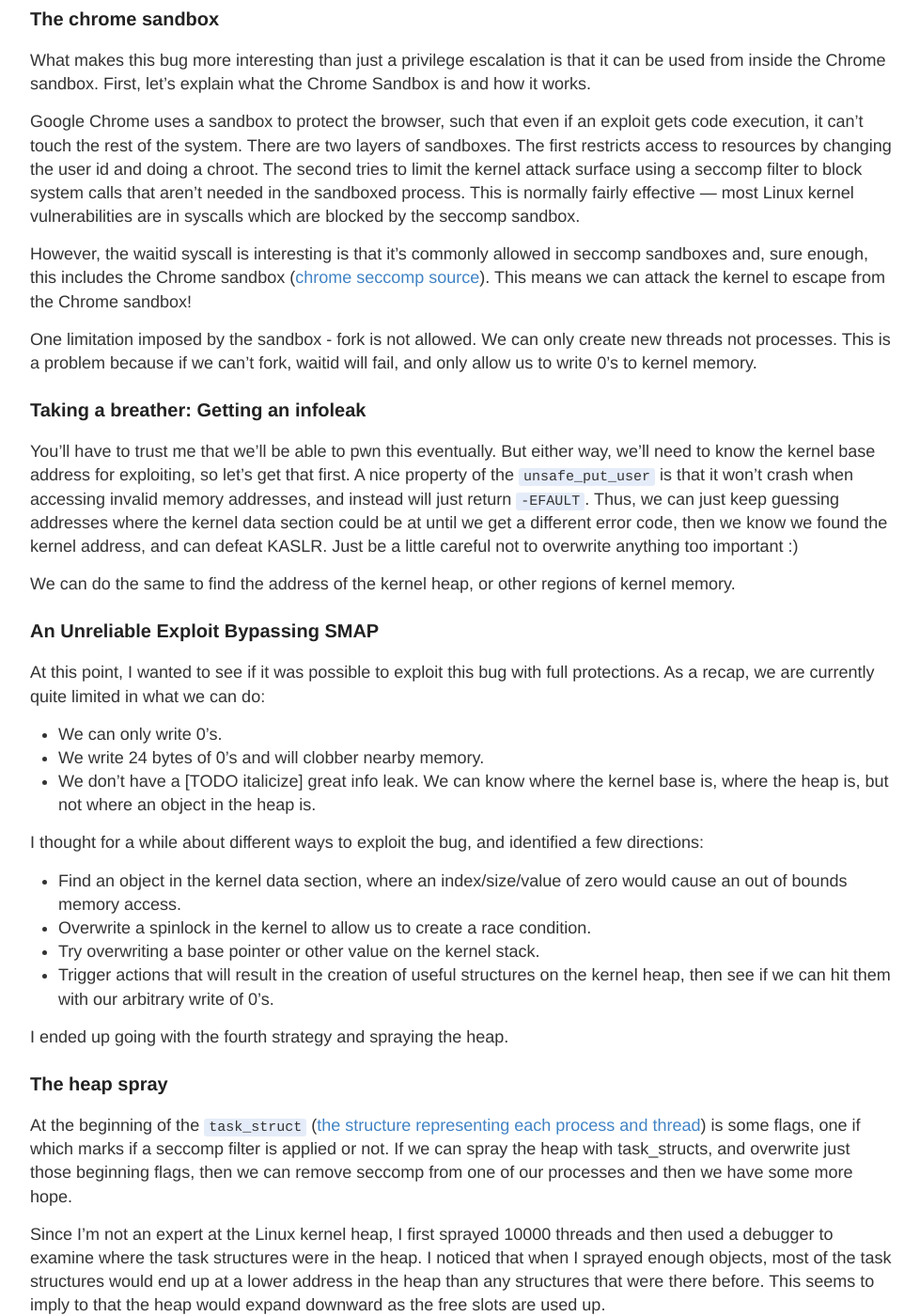
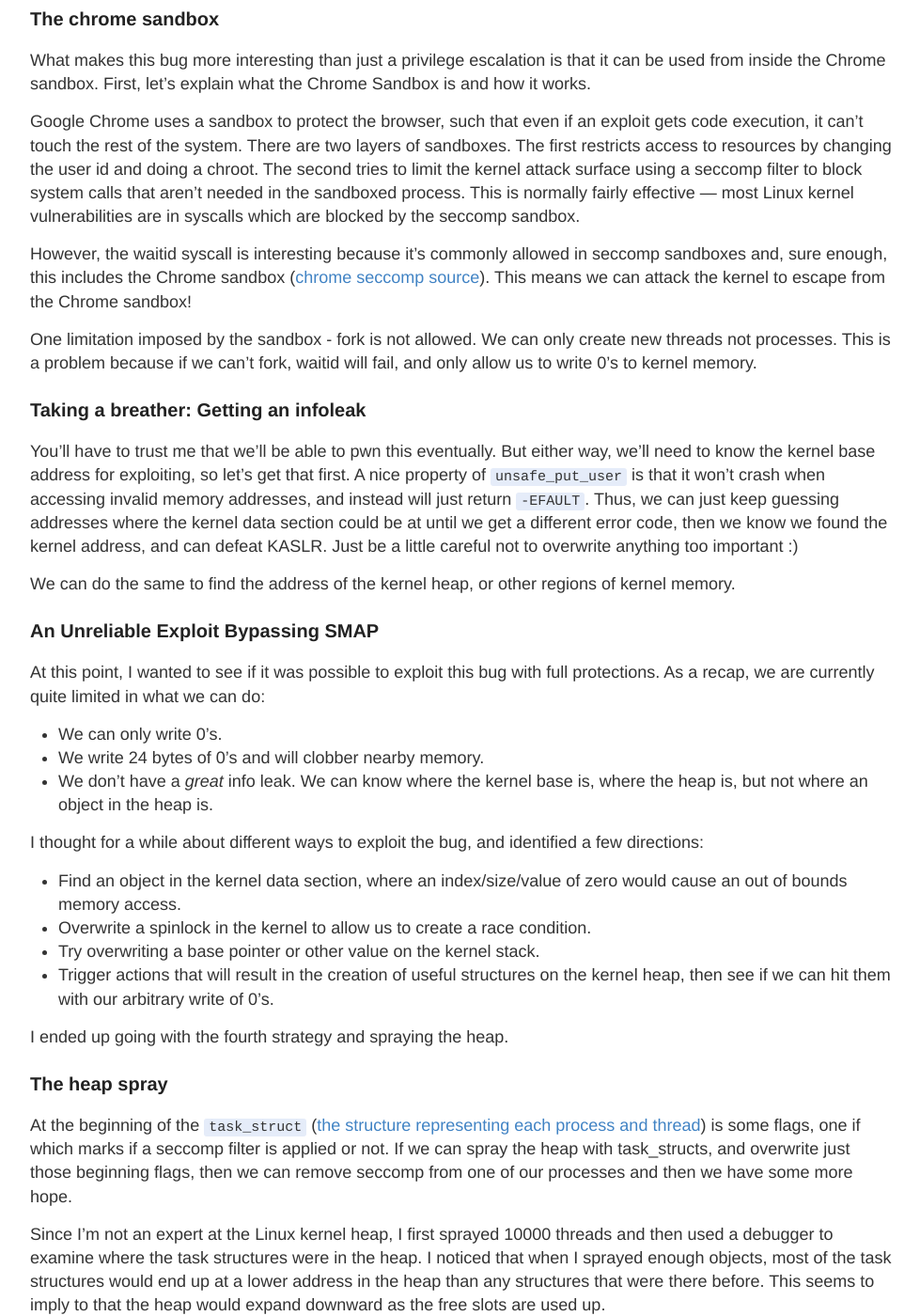
Before and after one commit to salls/salls.github.io, a Jekyll site: the page built from _posts/2017-11-6-Linux-Kernel-CVE-2017-5123.md, in a window 1280 px wide and 1400 px high, scrolled down 2162 px. Shown: the whole window at 94% size, without its empty margins (148-1127 px from the left). Built offline with Jekyll 4.4.1, drawn with Linux system fonts in a browser that asks for light colours; some of the changed text lies outside the part shown.

Commit message:
grammar fix

```diff
--- a/_posts/2017-11-6-Linux-Kernel-CVE-2017-5123.md
+++ b/_posts/2017-11-6-Linux-Kernel-CVE-2017-5123.md
@@ -66,7 +66,7 @@ Efault:
 {% endhighlight %}
 
 ### The primitive
-The lack of the `access_ok` check allows us to give a kernel address as the `infop` parameter of the `waitid` syscall and then the syscall will simply write the over that kernel address using `unsafe_put_user` because it is never checked.
+The lack of the `access_ok` check allows us to give a kernel address as the `infop` parameter of the `waitid` syscall and then the syscall will simply write over that kernel address using `unsafe_put_user` because it is never checked.
 One tricky part of this primitive is we don’t have great control over what is written.
 It writes 6 different fields, and we don’t have full control over any one of them.
 `info.status` is a 32 bit int, but constrained to be 0 < status < 256.
@@ -97,7 +97,7 @@ The first restricts access to resources by changing the user id and doing a chro
 The second tries to limit the kernel attack surface using a seccomp filter to block system calls that aren't needed in the sandboxed process.
 This is normally fairly effective --- most Linux kernel vulnerabilities are in syscalls which are blocked by the seccomp sandbox.
 
-However, the waitid syscall is interesting is that it's commonly allowed in seccomp sandboxes and, sure enough, this includes the Chrome sandbox ([chrome seccomp source](https://chromium.googlesource.com/chromium/src.git/+/master/sandbox/linux/seccomp-bpf-helpers/)).
+However, the waitid syscall is interesting because it's commonly allowed in seccomp sandboxes and, sure enough, this includes the Chrome sandbox ([chrome seccomp source](https://chromium.googlesource.com/chromium/src.git/+/master/sandbox/linux/seccomp-bpf-helpers/)).
 This means we can attack the kernel to escape from the Chrome sandbox!
 
 One limitation imposed by the sandbox - fork is not allowed.
@@ -107,7 +107,7 @@ This is a problem because if we can’t fork, waitid will fail, and only allow u
 ### Taking a breather: Getting an infoleak
 You'll have to trust me that we'll be able to pwn this eventually.
 But either way, we'll need to know the kernel base address for exploiting, so let's get that first.
-A nice property of the `unsafe_put_user` is that it won't crash when accessing invalid memory addresses, and instead will just return `-EFAULT`.
+A nice property of `unsafe_put_user` is that it won't crash when accessing invalid memory addresses, and instead will just return `-EFAULT`.
 Thus, we can just keep guessing addresses where the kernel data section could be at until we get a different error code, then we know we found the kernel address, and can defeat KASLR.
 Just be a little careful not to overwrite anything too important :)
 
@@ -118,7 +118,7 @@ At this point, I wanted to see if it was possible to exploit this bug with full
 As a recap, we are currently quite limited in what we can do:
 - We can only write 0's.
 - We write 24 bytes of 0's and will clobber nearby memory.
-- We don't have a [TODO italicize] great info leak. We can know where the kernel base is, where the heap is, but not where an object in the heap is.
+- We don't have a *great* info leak. We can know where the kernel base is, where the heap is, but not where an object in the heap is.
 
 I thought for a while about different ways to exploit the bug, and identified a few directions:
 - Find an object in the kernel data section, where an index/size/value of zero would cause an out of bounds memory access.
@@ -182,6 +182,6 @@ I fix up the clobbered portions of the task_struct, change our creds structure t
 Finally, I remove the chroot, by resetting the current fs .
 Now we have fully escaped the sandbox and can pop a calculator as root!
 
-This full exploit is available at [TODO](http://github.com/salls/todo)
+This full exploit is available at [https://github.com/salls/kernel-exploits/blob/master/CVE-2017-5123/exploit_smap_bypass.c](https://github.com/salls/kernel-exploits/blob/master/CVE-2017-5123/exploit_smap_bypass.c)
 
 Thanks to the people at Chrome/Chromium security for the very quick response to my bug report!
```
